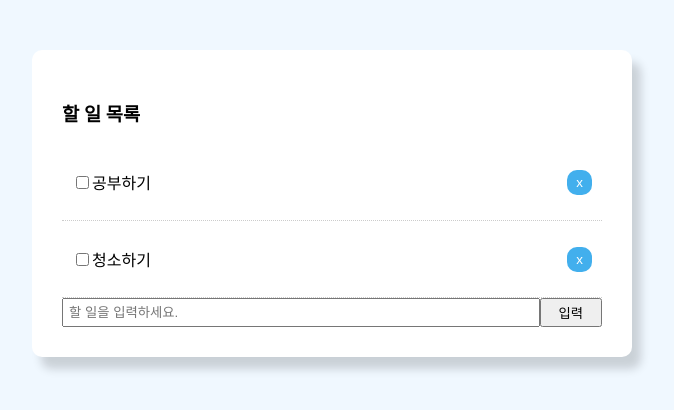
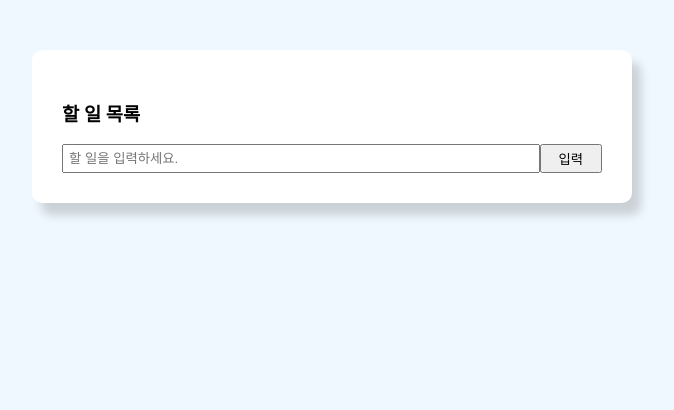
Before and after one commit to eeoma/React_ToDo, a React (Create React App) app: page / in a window 1280 px wide. Shown: the top 410 px of the page, without its empty margins (308-982 px from the left). Built offline with nearby package versions, Linux system fonts and the light colour scheme.

Commit message:
edit file

```diff
--- a/src/App.js
+++ b/src/App.js
@@ -4,16 +4,16 @@ import "./App.css";
 export default class App extends Component {
   state= {
     todoData : [  //배열 안에 객체 삽입
-      {
+      /*{
         id: "1",
         title: "공부하기",
-        completed: true,
+        completed: false,
       },
       {
         id: "2",
         title: "청소하기",
         completed: false,
-      },
+      },*/
     ],
     value: "",
   };
@@ -28,13 +28,13 @@ export default class App extends Component {
     float: "right"
   }
 
-  getStyle=()=> {  //목록들 밑에 생기는 점선
+  getStyle=(completed)=> {  //목록들 밑에 생기는 점선
     return {
       padding: "10px",
       borderBottom: "1px #ccc dotted",
-      textDecoration: "none",
+      textDecoration: completed ? "line-through": "none",  //삼항 연산자의 이용
 
-    }
+    };
   }
 
   handleClick=(id)=> {   //state를 이용한 목록 삭제
@@ -59,9 +59,21 @@ export default class App extends Component {
         completed: false,
       };
       //원래 있던 할 일에 새로운 할 일 더해주기
-      this.setState({todoData: [...this.state.todoData,newTodo] });
+      this.setState({todoData: [...this.state.todoData,newTodo],value:""});
       //...this.state.todoData: 원래 있던 데이터들의 전개를 의미
+      // value: "" : 입력창을 다시 비워줌
   };
+
+  handleCompleteChange=(id)=> {  //완료한 일 밑줄 그어지기
+    let newTodoData=this.state.todoData.map(data=> {
+      if(data.id===id){
+        data.completed = !data.completed;  //completed 값을 false에서 true로 바꿔주는 것
+      }
+      return data;
+    })
+    this.setState({todoData: newTodoData});
+  }
+
 
   render(){
     return(
@@ -71,9 +83,11 @@ export default class App extends Component {
                 <h3>할 일 목록</h3>
             </div>
             {this.state.todoData.map((data)=> (   //react에서 list의 나열 시 key값을 사용함
-                <div style={this.getStyle()} key={data.id}>
+                <div style={this.getStyle(data.completed)} key={data.id}>
                 <p>
-                <input type="checkbox" defaultChecked={false} />
+                <input type="checkbox"
+                onChange={()=>this.handleCompleteChange(data.id)}  //체크박스 표시 됐을 때 줄 그어지는 이벤트
+                defaultChecked={false} />
                 {data.title}
                 <button style={this.btnStyle} onClick={()=>this.handleClick(data.id)}>x</button>
                 </p>
```
